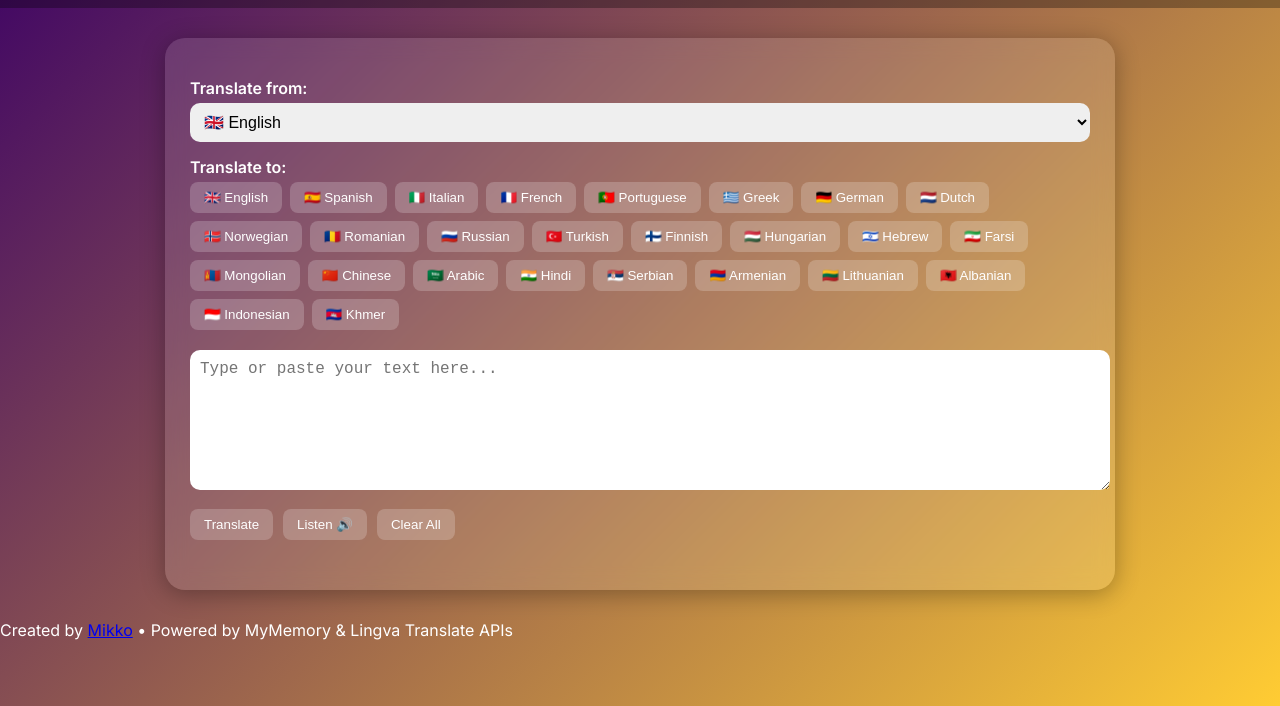
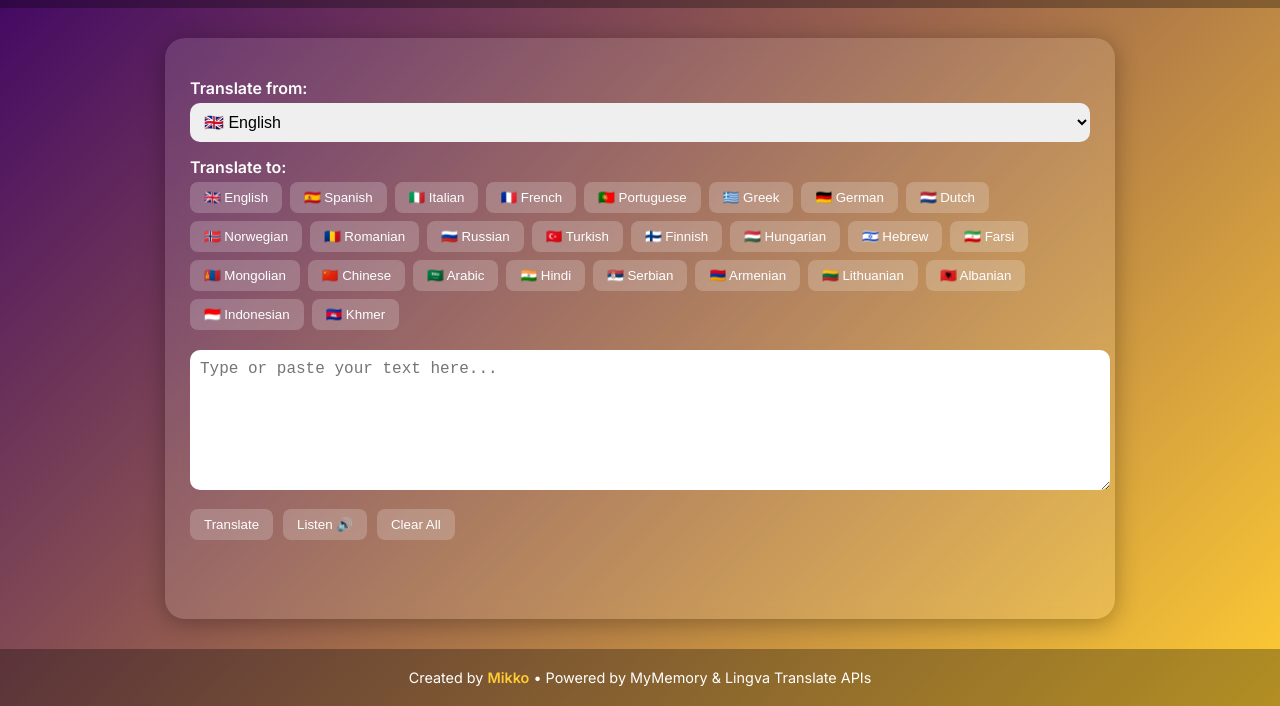
Before and after one commit to MikkoEmanon/PolyglotTranslator, a plain HTML site: page index.html in a window 1280 px wide. Shown: the part 94-800 px from the top of the page. Drawn offline with Linux system fonts and the light colour scheme.

Commit message:
Update style.css

```diff
--- a/style.css
+++ b/style.css
@@ -6,6 +6,8 @@ body {
   background: linear-gradient(135deg, #3b0066, #ffcc33);
   color: #fff;
   min-height: 100vh;
+  display: flex;
+  flex-direction: column;
 }
 
 header {
@@ -28,6 +30,7 @@ main {
   border-radius: 20px;
   backdrop-filter: blur(10px);
   box-shadow: 0 4px 25px rgba(0, 0, 0, 0.3);
+  flex: 1;
 }
 
 label {
@@ -126,3 +129,23 @@ textarea {
   display: flex;
   gap: 10px;
 }
+
+footer {
+  text-align: center;
+  padding: 20px;
+  background: rgba(0, 0, 0, 0.3);
+  margin-top: auto;
+  font-size: 0.9rem;
+}
+
+footer a {
+  color: #ffcc33;
+  text-decoration: none;
+  font-weight: 600;
+  transition: color 0.2s;
+}
+
+footer a:hover {
+  color: #ffffff;
+  text-decoration: underline;
+}
```
